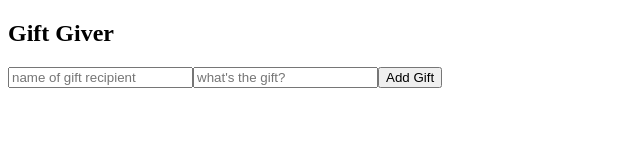
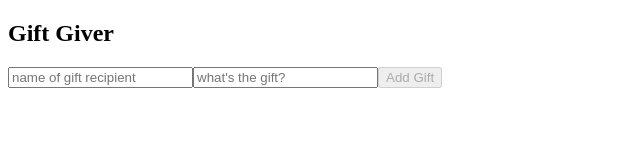
Before and after one commit to loriculberson/react-gift-giver-tdd, a React (Create React App) app: page / in a window 1280 px wide. Shown: the top 160 px of the page, without its empty margins (0-640 px from the left). Built offline with nearby package versions, Linux system fonts and the light colour scheme.

Commit message:
Add gift button is disabled on page load

```diff
--- a/src/components/App.js
+++ b/src/components/App.js
@@ -3,10 +3,10 @@ import React, { Component } from 'react';
 class App extends Component {
   state = {
     gifts: [],
-    newGift: { person: '', giftName: ''}
+    newGift: { person: '', giftName: ''},
+    errorFlag: true
   }
 
-  //update the newGift Object person
   captureName = (event) =>{
     this.setState ({
       newGift: {
@@ -25,11 +25,8 @@ class App extends Component {
     })
   }
 
+
   submitGift = (event) => {
-    //create a newGift object,
-    //add the newGift object into gifts
-    //empty out the input fields
-    //render gifts on the page
     let newGift = Object.assign({}, this.state.newGift)
     const gifts = [...this.state.gifts, newGift]
 
@@ -62,7 +59,12 @@ class App extends Component {
           value={this.state.newGift.giftName}
           onChange={this.captureGift}
         />
-        <button data-submit onClick={this.submitGift}>Add Gift</button>
+        <button
+          data-submit
+          onClick={this.submitGift}
+          disabled={this.state.errorFlag}>
+          Add Gift
+        </button>
 
         <section>
           <ul data-gift-list>
```
Also changed, not shown: src/components/App.css (added), 1 other file (tests, documents, lock files or other folders).
